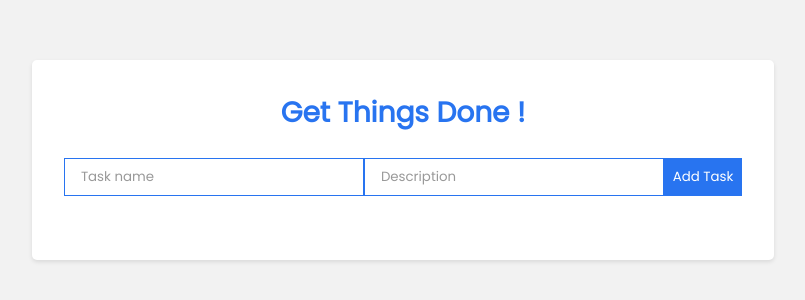
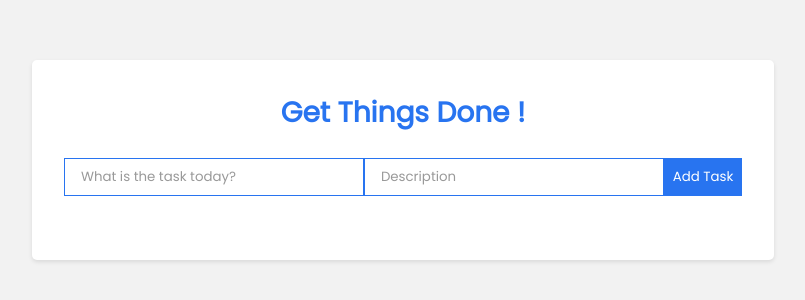
Before and after one commit to Jagacool/task20, a React (Create React App) app: page / in a window 1280 px wide. Shown: the part 256-556 px from the top of the page, without its empty margins (237-1042 px from the left). Built offline with nearby package versions, Linux system fonts and the light colour scheme.

Commit message:
Update TodoForm.js

```diff
--- a/src/components/TodoForm.js
+++ b/src/components/TodoForm.js
@@ -1,18 +1,15 @@
-// TodoForm.js
 import React, { useState } from 'react';
 
 export const TodoForm = ({ addTodo }) => {
   const [task, setTask] = useState('');
   const [description, setDescription] = useState('');
-  const [status, setStatus] = useState(false);
 
   const handleSubmit = (e) => {
     e.preventDefault();
     if (task) {
-      addTodo({ task, description, status });
+      addTodo({ task, description, status: 'notCompleted' });
       setTask('');
       setDescription('');
-      setStatus(false);
     }
   };
 
@@ -23,7 +20,7 @@ export const TodoForm = ({ addTodo }) => {
         value={task}
         onChange={(e) => setTask(e.target.value)}
         className="todo-input"
-        placeholder="Task name"
+        placeholder="What is the task today?"
       />
       <input
         type="text"
```
